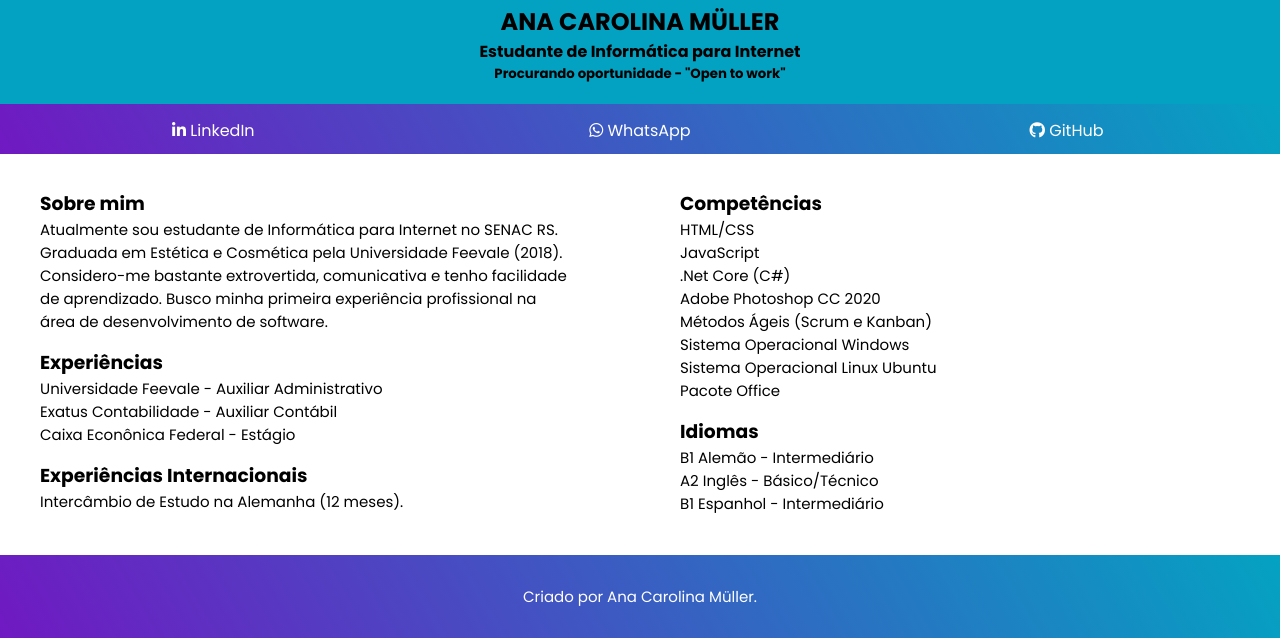
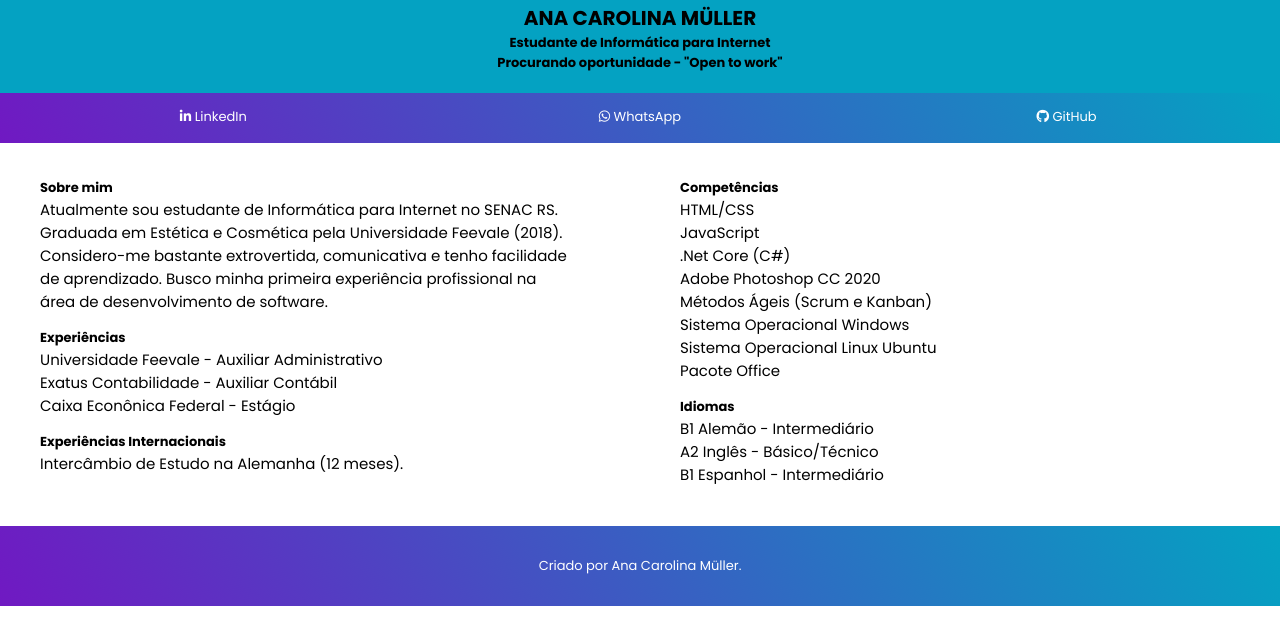
Before and after one commit to mullercarolana/mullercarolana.github.io, a plain HTML site: page index.html in a window 1280 px wide. Shown: the part 173-811 px from the top of the page. Drawn offline with Linux system fonts and the light colour scheme.

Commit message:
Update style.css

```diff
--- a/style.css
+++ b/style.css
@@ -8,6 +8,7 @@
     font-family: "Poppins", sans-serif;
     list-style: none;
     align-items: center;
+    font-size: small;
 }
 
 /*Style Header*/
@@ -17,6 +18,10 @@
     text-align: center;
     align-items: center;
     color: black;
+}
+
+.header h2 {
+    font-size: 20px;
 }
 
 /*Style Navegation Bar*/
@@ -41,6 +46,7 @@
 .topnav a:hover {
     background-color: #04A2C2;
     color: black;
+    transition: all 0.3s ease-in-out;
 }
 
 /*Column*/
@@ -77,7 +83,7 @@
 /*Configuration Footer*/
 .footer {
     text-align: center;
-    font-size: 15px;
+    font-size: small;
     padding: 30px;
     background: linear-gradient(60deg,#7019C2,#04A2C2);
     color: #fff;
```
